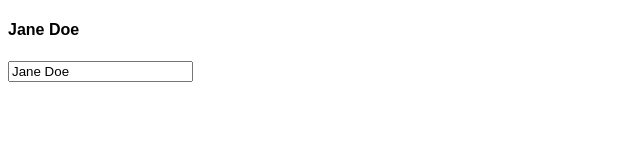
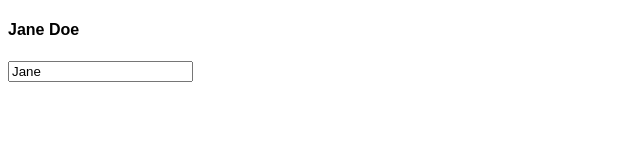
Before and after one commit to JaimeSalas/xunta-sessions, a React app in the folder 02-hooks/: page / in a window 1280 px wide. Shown: the top 160 px of the page, without its empty margins (0-640 px from the left). Built offline with nearby package versions, Linux system fonts and the light colour scheme.

Commit message:
use state obj

```diff
--- a/02-hooks/src/02-use-state-object.tsx
+++ b/02-hooks/src/02-use-state-object.tsx
@@ -1,18 +1,30 @@
 import React from "react";
 
+interface UserInfo {
+    name: string;
+    lastname: string;
+}
+
 export const MyComponent: React.FC = () => {
-//   let myName = "Jane Doe";
-  const [myName, setMyName] = React.useState("Jane Doe");
+  const [userInfo, setUserInfo] = React.useState<UserInfo>({
+    name: 'Jane',
+    lastname: 'Doe',
+  });
 
   return (
     <>
-      <h4>{myName}</h4>
+      <h4>{userInfo.name} {userInfo.lastname}</h4>
       <input
         type="text"
-        value={myName}
+        value={userInfo.name}
         onChange={(e) => {
-            setMyName(e.target.value);
+            // setMyName(e.target.value);
             // console.log(myName);
+            // userInfo.name = e.target.value;
+            setUserInfo({
+                ...userInfo,
+                name: e.target.value
+            });
         }}
       />
     </>
--- a/02-hooks/src/app.tsx
+++ b/02-hooks/src/app.tsx
@@ -1,5 +1,6 @@
 import React from "react";
-import { MyComponent } from "./01-use-state";
+// import { MyComponent } from "./01-use-state";
+import { MyComponent } from './02-use-state-object';
 
 export const App = () => {
   return (
```
